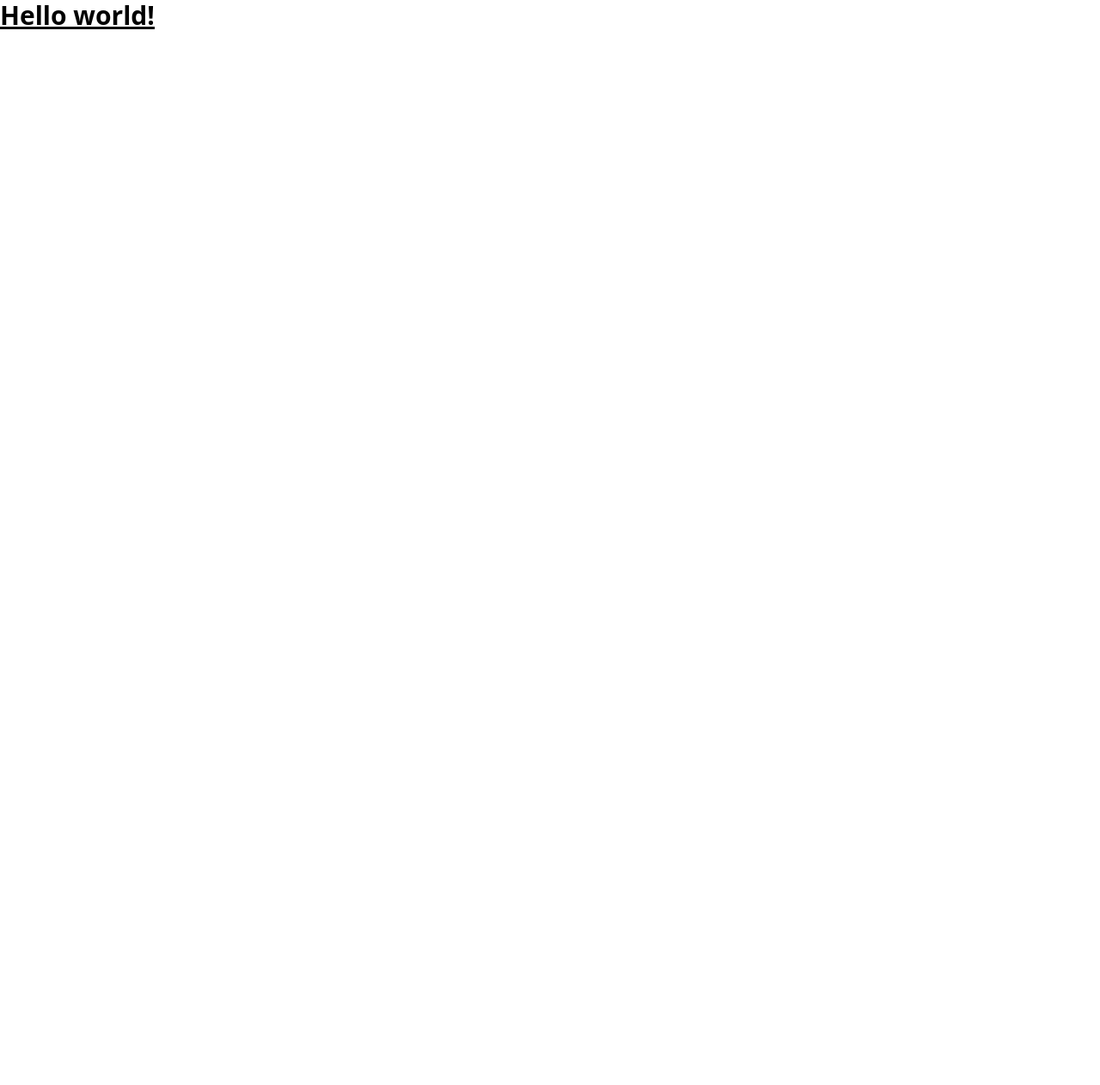
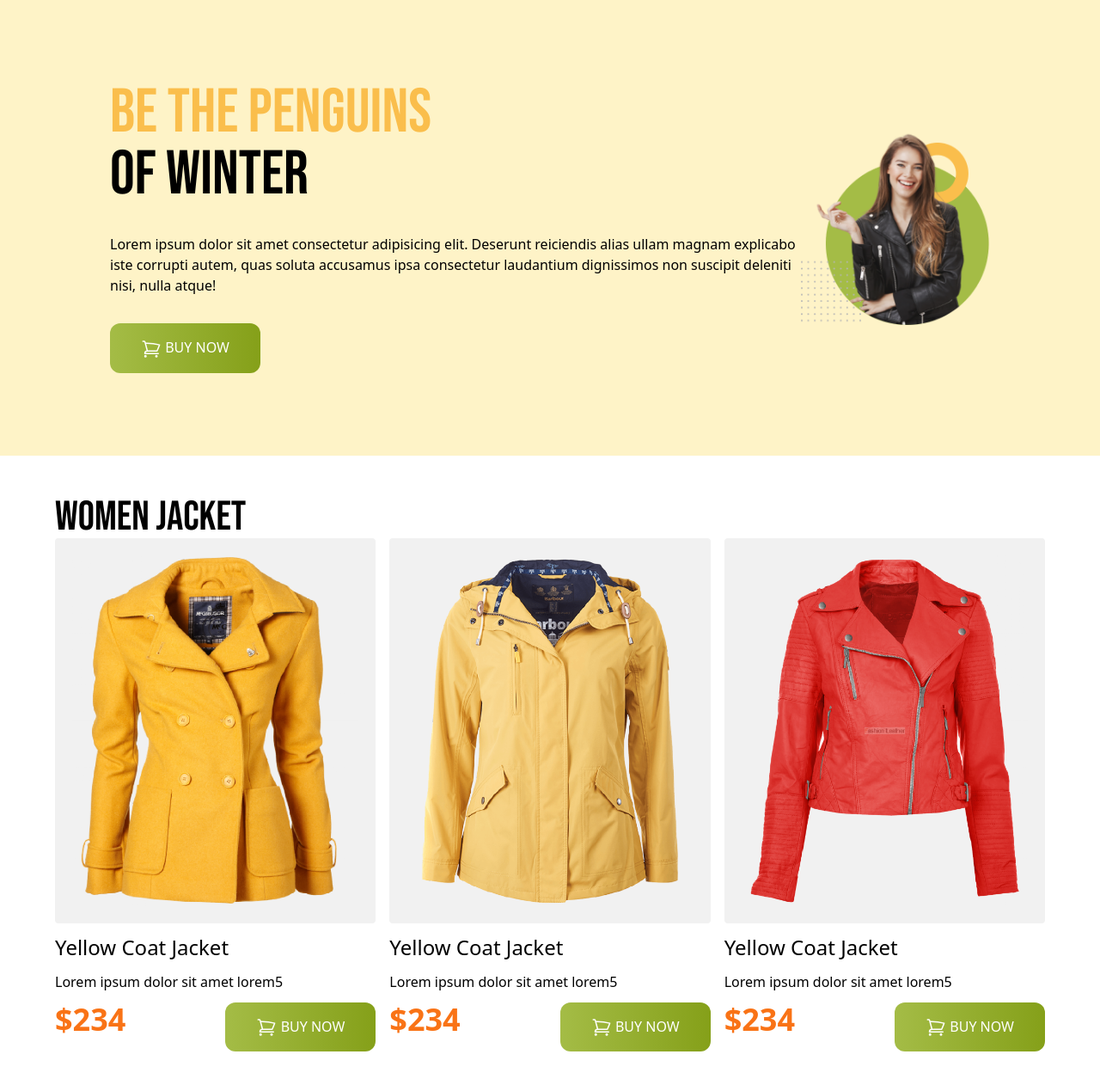
Before and after one commit to AhmedTufail/penguin-fashion, a plain HTML site: page index.html in a window 1280 px wide. Shown: the whole page at 86% size. Before the commit the page ends 800 px from the top, so only its background shows below. Drawn offline with nearby package versions, Linux system fonts and the light colour scheme.

Commit message:
second commit

```diff
--- a/index.html
+++ b/index.html
@@ -5,10 +5,105 @@
   <meta name="viewport" content="width=device-width, initial-scale=1.0">
   <title>Penguin Fashion</title>
   <script src="https://cdn.tailwindcss.com"></script>
+  <link rel="preconnect" href="https://fonts.googleapis.com">
+<link rel="preconnect" href="https://fonts.gstatic.com" crossorigin>
+<link href="https://fonts.googleapis.com/css2?family=Bebas+Neue&display=swap" rel="stylesheet">
+<style>
+    .font-bebas{
+        font-family: 'Bebas Neue', sans-serif;
+    }
+</style>
 </head>
 <body>
-  <h1 class="text-3xl font-bold underline">
-    Hello world!
-  </h1>
+  <header class="bg-amber-100 px-4 md:px-32 py-24">
+    <!-- nav section -->
+    <nav>
+
+    </nav>
+    <!-- banner section -->
+    <div class="flex flex-col md:flex-row justify-between items-center ">
+        <div class=" space-y-8">
+            <h1 class="text-7xl uppercase font-bebas"><span class="text-[#fabe4c]">Be The Penguins <br>
+                </span>Of Winter</h1>
+                <p>Lorem ipsum dolor sit amet consectetur adipisicing elit. Deserunt reiciendis alias ullam magnam explicabo iste corrupti autem, quas soluta accusamus ipsa consectetur laudantium dignissimos non suscipit deleniti nisi, nulla atque!</p>
+                <button class=" py-4 px-9 bg-gradient-to-r from-[#a4bc46] to-[#85a019] rounded-xl text-white font-medium uppercase ">
+                    <svg xmlns="http://www.w3.org/2000/svg" fill="none" viewBox="0 0 24 24" stroke-width="1.5" stroke="currentColor" class=" inline w-6 h-6">
+                    <path stroke-linecap="round" stroke-linejoin="round" d="M2.25 3h1.386c.51 0 .955.343 1.087.835l.383 1.437M7.5 14.25a3 3 0 0 0-3 3h15.75m-12.75-3h11.218c1.121-2.3 2.1-4.684 2.924-7.138a60.114 60.114 0 0 0-16.536-1.84M7.5 14.25 5.106 5.272M6 20.25a.75.75 0 1 1-1.5 0 .75.75 0 0 1 1.5 0Zm12.75 0a.75.75 0 1 1-1.5 0 .75.75 0 0 1 1.5 0Z" />
+                  </svg>
+                  Buy Now</button>
+        </div>
+        <div>
+            <img src="./images/model.png" alt="">
+        </div>
+    </div>
+
+  </header>
+  <main class="max-w-6xl mx-auto">
+    <!-- women jacket section here -->
+    <section class="py-12 ">
+        <h3 class="font-bebas text-5xl">Women Jacket</h3>
+        <!-- jackets container -->
+        <div class="grid grid-cols-1 md:grid-cols-2 lg:grid-cols-3 gap-4">
+            <!-- jacket -1 -->
+            <div class="space-y-3 ">
+                <div class="bg-[#f1f1f1;] p-5 rounded">
+                    <img src="./images/jacket-1.png" alt="">
+                </div>
+                <h2 class="text-2xl">Yellow Coat Jacket</h2>
+                <p>Lorem ipsum dolor sit amet lorem5</p>
+                <div class="flex justify-between ">
+                    <h3 class="text-4xl font-black text-orange-500">$234</h3>
+                    <button class=" py-4 px-2 md:px-9 bg-gradient-to-r from-[#a4bc46] to-[#85a019] rounded-xl text-white font-medium uppercase ">
+                        <svg xmlns="http://www.w3.org/2000/svg" fill="none" viewBox="0 0 24 24" stroke-width="1.5" stroke="currentColor" class=" inline w-6 h-6">
+                        <path stroke-linecap="round" stroke-linejoin="round" d="M2.25 3h1.386c.51 0 .955.343 1.087.835l.383 1.437M7.5 14.25a3 3 0 0 0-3 3h15.75m-12.75-3h11.218c1.121-2.3 2.1-4.684 2.924-7.138a60.114 60.114 0 0 0-16.536-1.84M7.5 14.25 5.106 5.272M6 20.25a.75.75 0 1 1-1.5 0 .75.75 0 0 1 1.5 0Zm12.75 0a.75.75 0 1 1-1.5 0 .75.75 0 0 1 1.5 0Z" />
+                      </svg>
+                      Buy Now
+                    </button>
+                </div>
+
+            </div>
+            <!-- jacket-2 -->
+            <div class="space-y-3 ">
+                <div class="bg-[#f1f1f1;] p-5 rounded">
+                    <img src="./images/jacket-2.png" alt="">
+                </div>
+                <h2 class="text-2xl">Yellow Coat Jacket</h2>
+                <p>Lorem ipsum dolor sit amet lorem5</p>
+                <div class="flex justify-between ">
+                    <h3 class="text-4xl font-black text-orange-500">$234</h3>
+                    <button class=" py-4 px-9 bg-gradient-to-r from-[#a4bc46] to-[#85a019] rounded-xl text-white font-medium uppercase ">
+                        <svg xmlns="http://www.w3.org/2000/svg" fill="none" viewBox="0 0 24 24" stroke-width="1.5" stroke="currentColor" class=" inline w-6 h-6">
+                        <path stroke-linecap="round" stroke-linejoin="round" d="M2.25 3h1.386c.51 0 .955.343 1.087.835l.383 1.437M7.5 14.25a3 3 0 0 0-3 3h15.75m-12.75-3h11.218c1.121-2.3 2.1-4.684 2.924-7.138a60.114 60.114 0 0 0-16.536-1.84M7.5 14.25 5.106 5.272M6 20.25a.75.75 0 1 1-1.5 0 .75.75 0 0 1 1.5 0Zm12.75 0a.75.75 0 1 1-1.5 0 .75.75 0 0 1 1.5 0Z" />
+                      </svg>
+                      Buy Now
+                    </button>
+                </div>
+
+            </div>
+            <!-- jacket 3 -->
+            <div class="space-y-3 ">
+                <div class="bg-[#f1f1f1;] p-5 rounded">
+                    <img src="./images/jacket-3.png" alt="">
+                </div>
+                <h2 class="text-2xl">Yellow Coat Jacket</h2>
+                <p>Lorem ipsum dolor sit amet lorem5</p>
+                <div class="flex justify-between ">
+                    <h3 class="text-4xl font-black text-orange-500">$234</h3>
+                    <button class=" py-4 px-9 bg-gradient-to-r from-[#a4bc46] to-[#85a019] rounded-xl text-white font-medium uppercase ">
+                        <svg xmlns="http://www.w3.org/2000/svg" fill="none" viewBox="0 0 24 24" stroke-width="1.5" stroke="currentColor" class=" inline w-6 h-6">
+                        <path stroke-linecap="round" stroke-linejoin="round" d="M2.25 3h1.386c.51 0 .955.343 1.087.835l.383 1.437M7.5 14.25a3 3 0 0 0-3 3h15.75m-12.75-3h11.218c1.121-2.3 2.1-4.684 2.924-7.138a60.114 60.114 0 0 0-16.536-1.84M7.5 14.25 5.106 5.272M6 20.25a.75.75 0 1 1-1.5 0 .75.75 0 0 1 1.5 0Zm12.75 0a.75.75 0 1 1-1.5 0 .75.75 0 0 1 1.5 0Z" />
+                      </svg>
+                      Buy Now
+                    </button>
+                </div>
+
+            </div>
+        </div>
+
+    </section>
+  </main>
+  <footer>
+
+  </footer>
 </body>
 </html>
```
Also changed, not shown: tailwind.config.js (added, +8 -0 lines).
